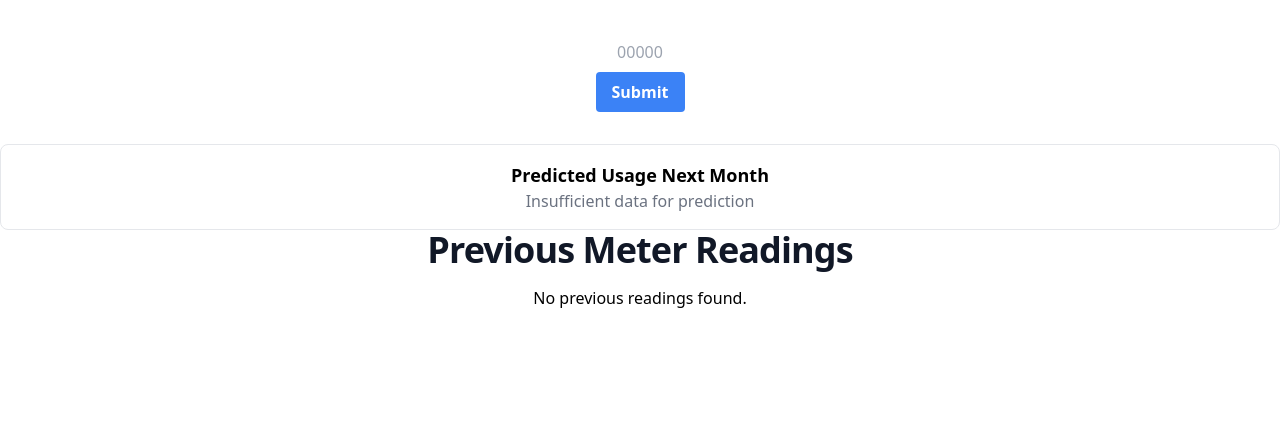
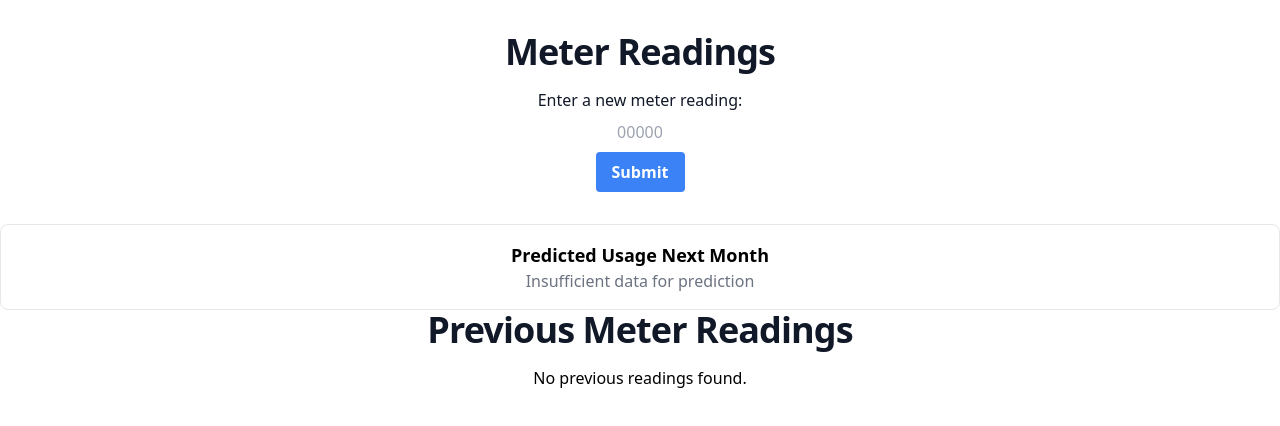
Before and after one commit to juliantellez/meter-reading, a React app in the folder packages/client/: page / in a window 1280 px wide. Shown: the top 426 px of the page. Built offline with nearby package versions, Linux system fonts and the light colour scheme; the HTML template or start-up script is replaced by a standard one.

Commit message:
(readme): update

```diff
--- a/packages/client/src/Components/Features/SubmitMeterReading/SubmitMeterReading.ui.tsx
+++ b/packages/client/src/Components/Features/SubmitMeterReading/SubmitMeterReading.ui.tsx
@@ -16,6 +16,16 @@ const SubmitMeterReadingUi: React.FC<SubmitMeterReadingUiProps> = ({
     isLoading,
 }) => (
     <form onSubmit={onSubmit} className="flex justify-center items-center flex-col max-w-2xl py-8 m-auto">
+        <h1
+            className='text-center mb-4 text-4xl font-extrabold leading-none tracking-tight text-gray-900 md:text-3xl lg:text-4xl dark:text-white'>
+            Meter Readings
+        </h1>
+        <p
+            className='text-gray-900 md:text-1xl'
+        >
+            Enter a new meter reading:
+        </p>
+
         <input
             type="text"
             value={value}
```
Also changed, not shown: 1 other file (tests, documents, lock files or other folders).
